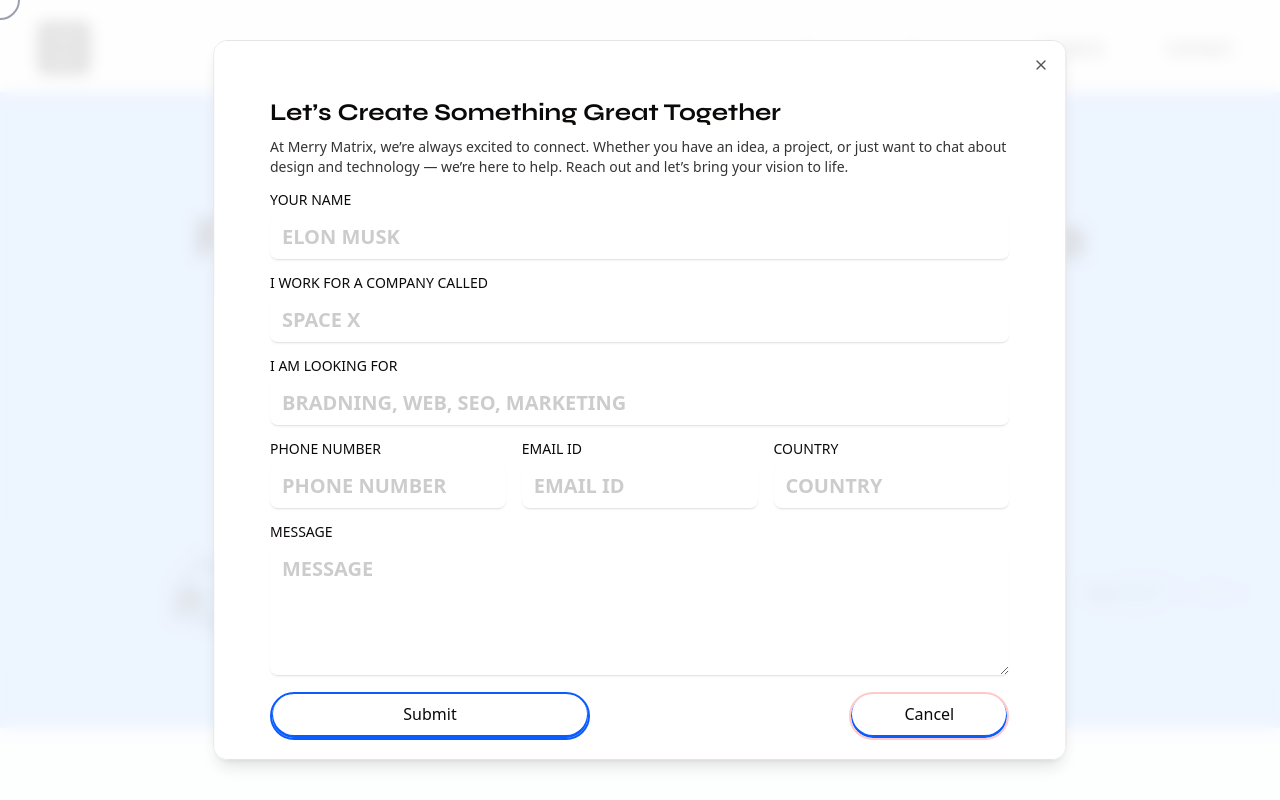
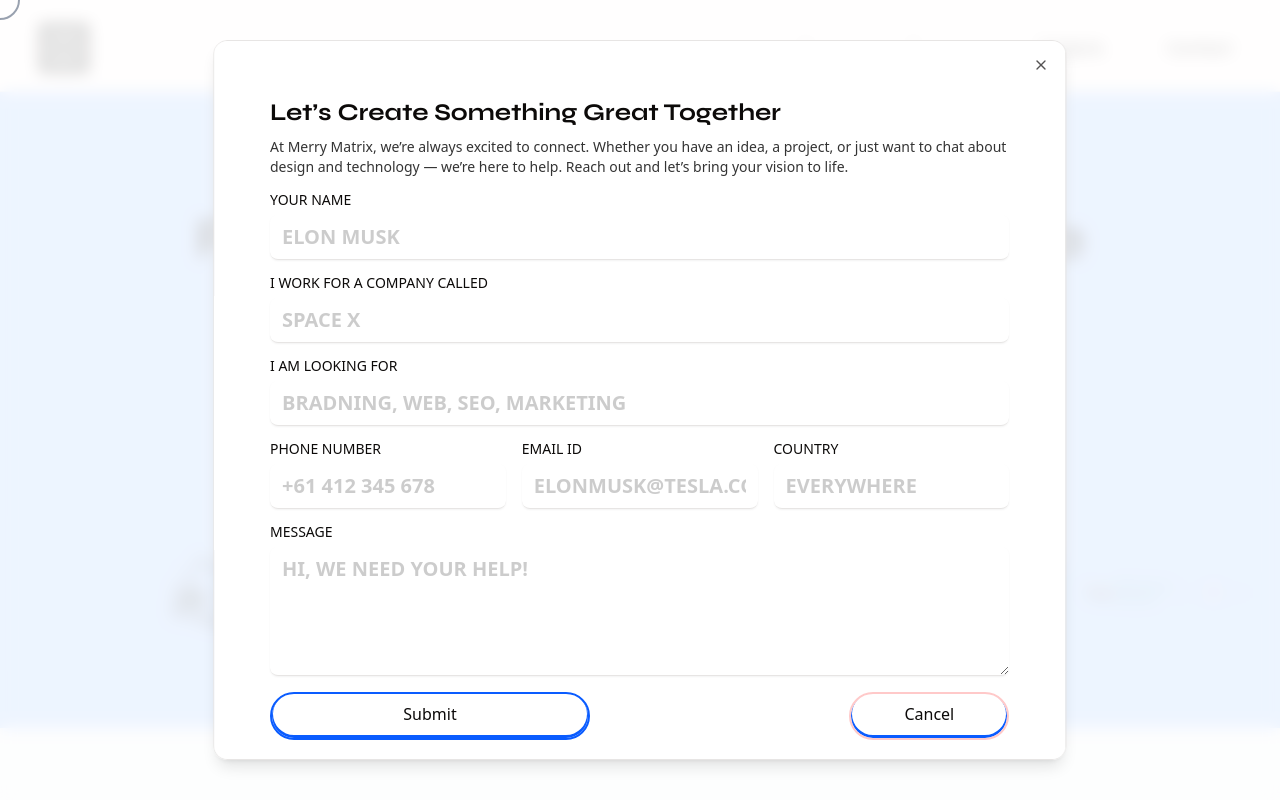
Before and after one commit to Feneel518/merry, a Next.js app: page / in a window 1280 px wide. Both pictures are taken after a click on the button "Contact Us". Shown: the part 709-1509 px from the top of the page. Built offline with nearby package versions, Linux system fonts and the light colour scheme.

Commit message:
small changes

```diff
--- a/src/app/layout.tsx
+++ b/src/app/layout.tsx
@@ -111,7 +111,7 @@ export default function RootLayout({
         className={`${syne.variable} ${roboto.variable} antialiased max-w-screen overflow-x-hidden bg-[#FFFAFA]`}
       >
         {children}
-        <Toaster />
+        <Toaster richColors />
         <Cursor></Cursor>
       </body>
     </html>
--- a/src/components/ContactForm.tsx
+++ b/src/components/ContactForm.tsx
@@ -131,7 +131,7 @@ const ContactForm: FC<ContactFormProps> = ({ setIsOpen }) => {
                     <FormControl>
                       <input
                         type="text"
-                        placeholder="Phone number"
+                        placeholder="+61 412 345 678 "
                         {...field}
                         className={cn(
                           "file:text-foreground  selection:bg-primary selection:text-primary-foreground dark:bg-input/30 placeholder:uppercase placeholder:font-bold placeholder:text-black/20 border-b flex h-fit text-xl py-2 w-full min-w-0 rounded-md  bg-transparent px-3  placeholder:text-xl shadow-xs transition-[color,box-shadow] outline-none file:inline-flex file:h-7 file:border-0 file:bg-transparent file:text-sm file:font-medium disabled:pointer-events-none disabled:cursor-not-allowed disabled:opacity-50 ",
@@ -154,7 +154,7 @@ const ContactForm: FC<ContactFormProps> = ({ setIsOpen }) => {
                     <FormControl>
                       <input
                         type="text"
-                        placeholder="Email ID"
+                        placeholder="elonmusk@tesla.com"
                         {...field}
                         className={cn(
                           "file:text-foreground  selection:bg-primary selection:text-primary-foreground dark:bg-input/30 placeholder:uppercase placeholder:font-bold placeholder:text-black/20 border-b flex h-fit text-xl py-2 w-full min-w-0 rounded-md  bg-transparent px-3  placeholder:text-xl shadow-xs transition-[color,box-shadow] outline-none file:inline-flex file:h-7 file:border-0 file:bg-transparent file:text-sm file:font-medium disabled:pointer-events-none disabled:cursor-not-allowed disabled:opacity-50 ",
@@ -177,7 +177,7 @@ const ContactForm: FC<ContactFormProps> = ({ setIsOpen }) => {
                     <FormControl>
                       <input
                         type="text"
-                        placeholder="Country"
+                        placeholder="Everywhere"
                         {...field}
                         className={cn(
                           "file:text-foreground  selection:bg-primary selection:text-primary-foreground dark:bg-input/30 placeholder:uppercase placeholder:font-bold placeholder:text-black/20 border-b flex h-fit text-xl py-2 w-full min-w-0 rounded-md  bg-transparent px-3  placeholder:text-xl shadow-xs transition-[color,box-shadow] outline-none file:inline-flex file:h-7 file:border-0 file:bg-transparent file:text-sm file:font-medium disabled:pointer-events-none disabled:cursor-not-allowed disabled:opacity-50 ",
@@ -202,7 +202,7 @@ const ContactForm: FC<ContactFormProps> = ({ setIsOpen }) => {
                   <FormControl>
                     <textarea
                       rows={4}
-                      placeholder="Message"
+                      placeholder="Hi, we need your help!"
                       {...field}
                       className={cn(
                         "file:text-foreground  selection:bg-primary selection:text-primary-foreground dark:bg-input/30 placeholder:uppercase placeholder:font-bold placeholder:text-black/20 border-b flex h-fit text-xl py-2 w-full min-w-0 rounded-md  bg-transparent px-3  placeholder:text-xl shadow-xs transition-[color,box-shadow] outline-none file:inline-flex file:h-7 file:border-0 file:bg-transparent file:text-sm file:font-medium disabled:pointer-events-none disabled:cursor-not-allowed disabled:opacity-50 ",
--- a/src/components/Integrations.tsx
+++ b/src/components/Integrations.tsx
@@ -5,7 +5,7 @@ interface IntegrationsProps {}
 
 const Integrations: FC<IntegrationsProps> = ({}) => {
   return (
-    <section id="services" className="relative">
+    <section id="" className="relative">
       <div className="flex flex-col items-center justify-center gap-4 py-8 pt-20 px-8 ">
         <div className="">
           <h4 className="text-[12px]  tracking-[2px] fonr-syne text-[#0a5cff]">
```
Also changed, not shown: src/components/Expertise.tsx (+2 -2 lines).
